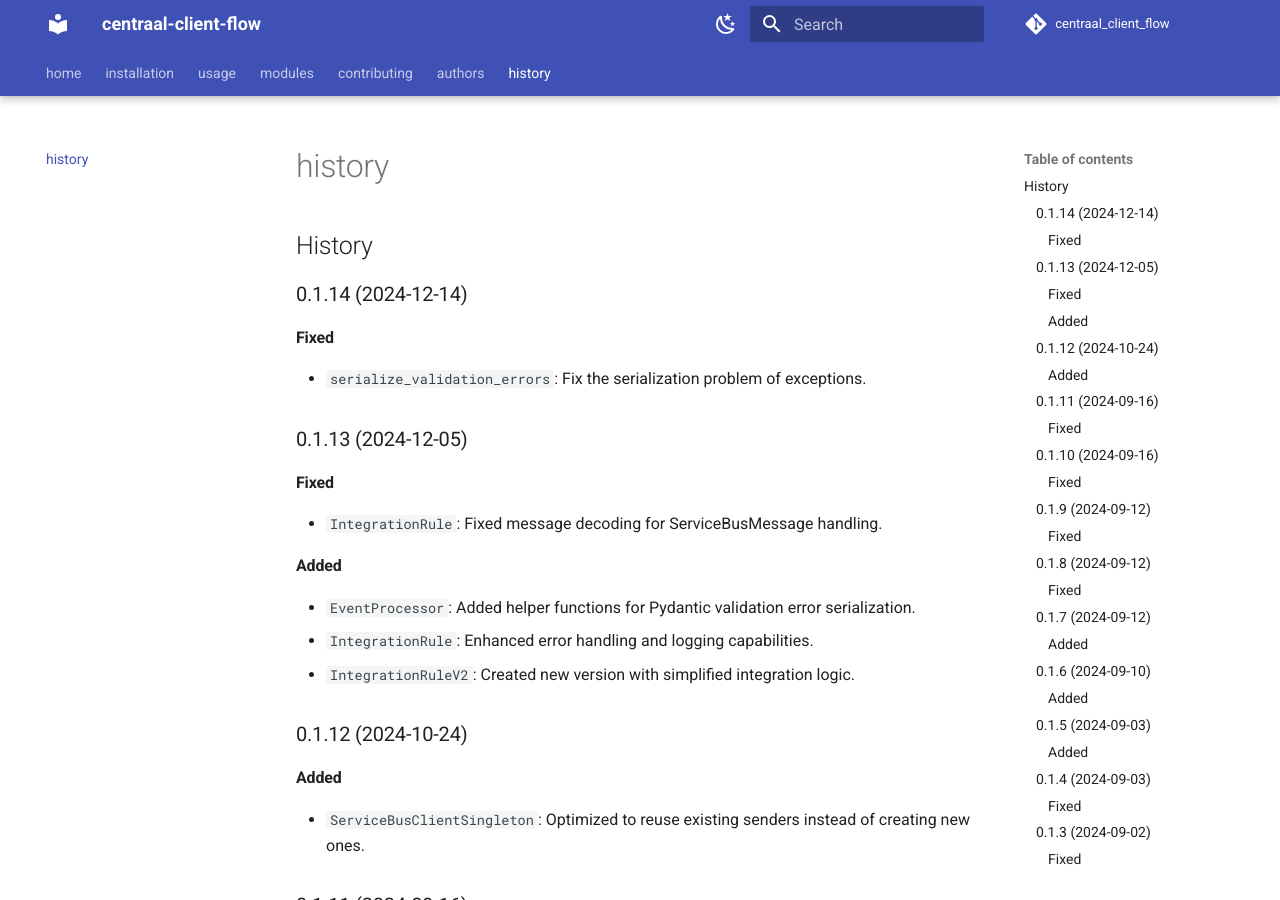
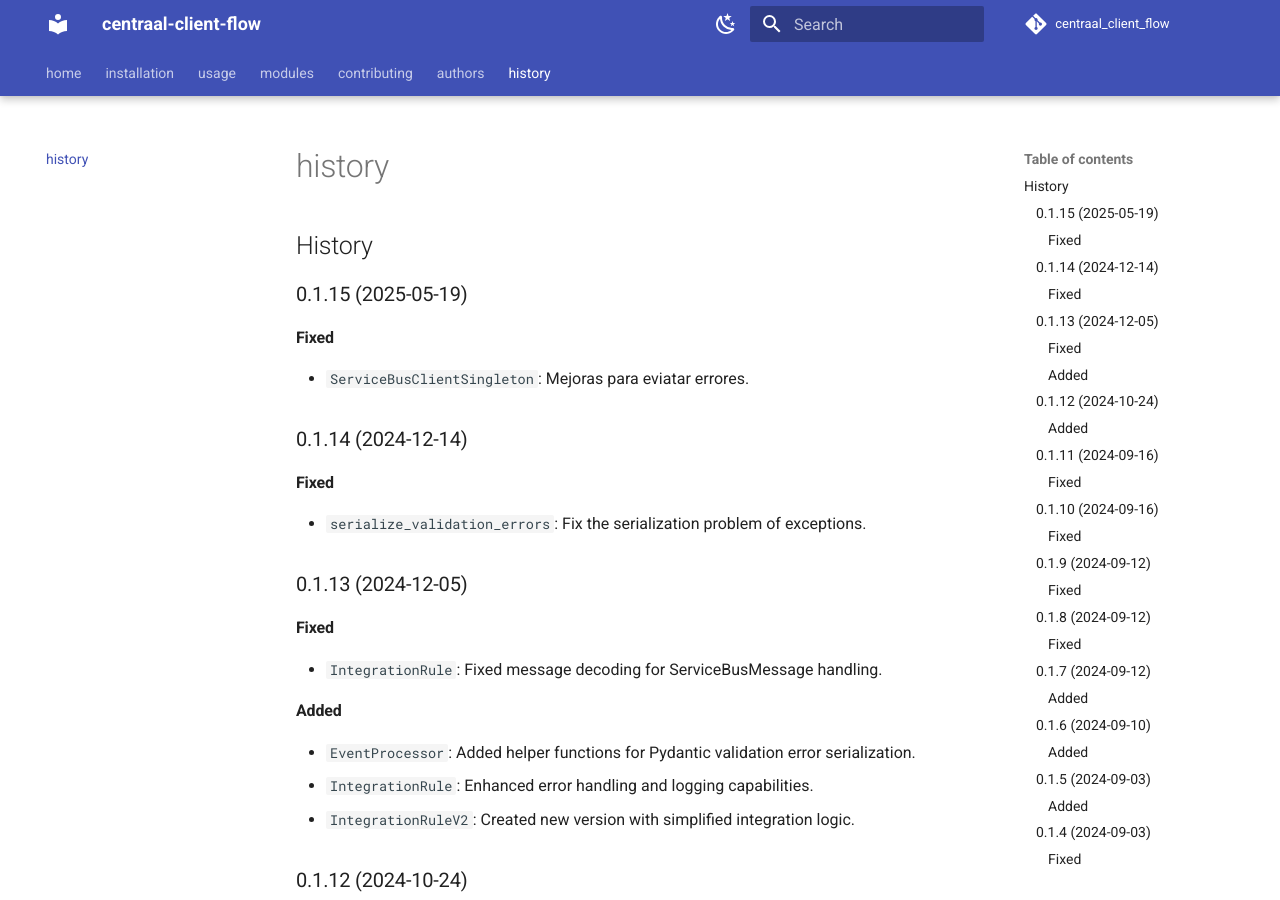
Before and after one commit to centraal-api/centraal-client-flow, an MkDocs documentation site: the page built from docs/history.md, in a window 1280 px wide and 900 px high. Built offline with MkDocs 1.6.1 and Material for MkDocs 9.7.7, drawn with Linux system fonts in a browser that asks for light colours; comment, search, counter and statistics services are not loaded; the version menu is left out.

Commit message:
Update version to 0.1.15 and enhance HISTORY.md with fixes for ServiceBusClientSingleton

```diff
--- a/HISTORY.md
+++ b/HISTORY.md
@@ -1,4 +1,9 @@
 # History
+
+## 0.1.15 (2025-05-19)
+
+### Fixed
+- `ServiceBusClientSingleton`: Mejoras para eviatar errores.
 
 
 ## 0.1.14 (2024-12-14)
--- a/pyproject.toml
+++ b/pyproject.toml
@@ -1,7 +1,7 @@
 [tool]
 [tool.poetry]
 name = "centraal_client_flow"
-version = "0.1.14"
+version = "0.1.15"
 homepage = "https://github.com/centraal-api/centraal-client-flow"
 description = "Proyecto que facilita el flujo de información de cliente."
 authors = ["German <equipo@centraal.studio>"]
```
